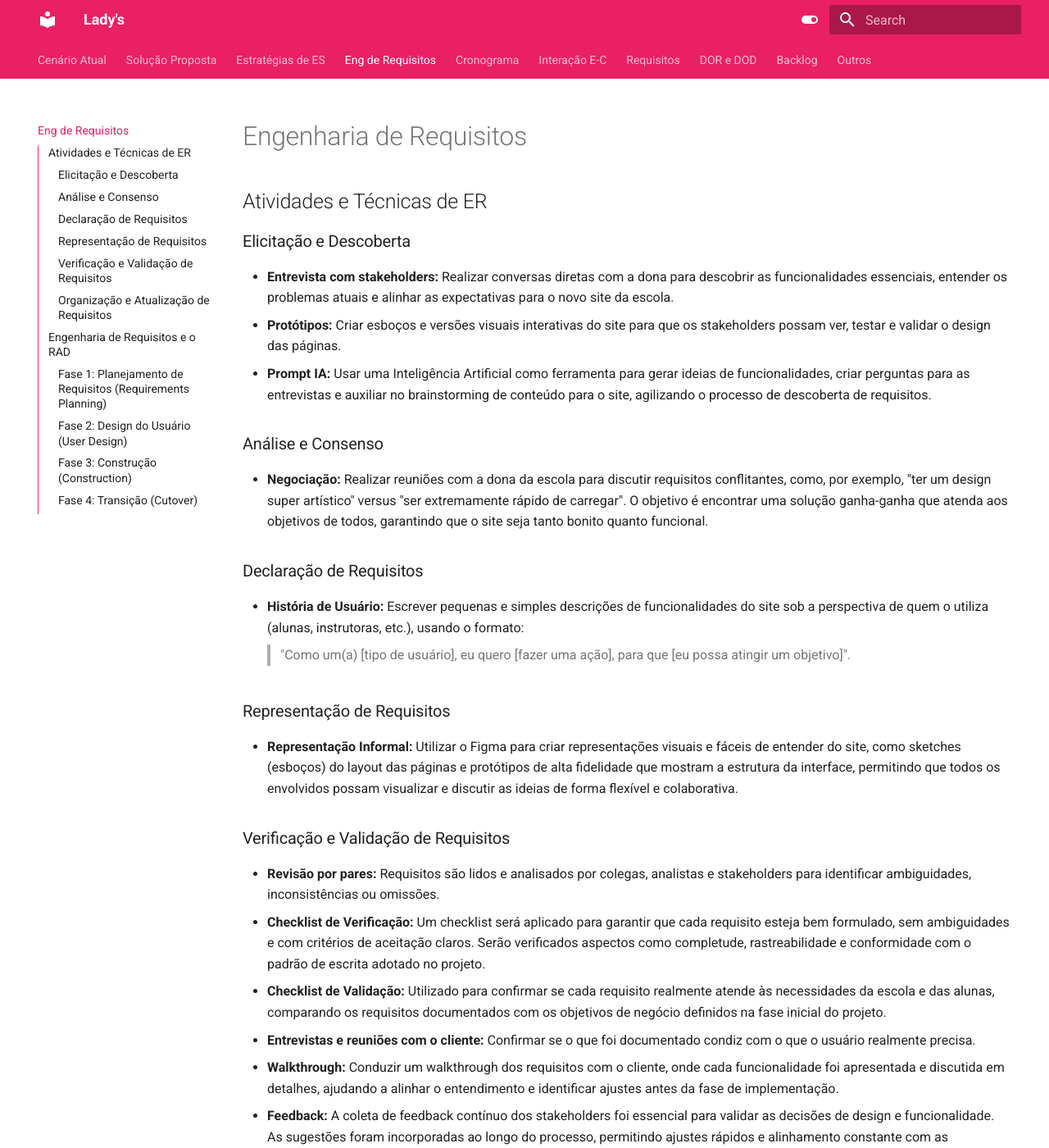
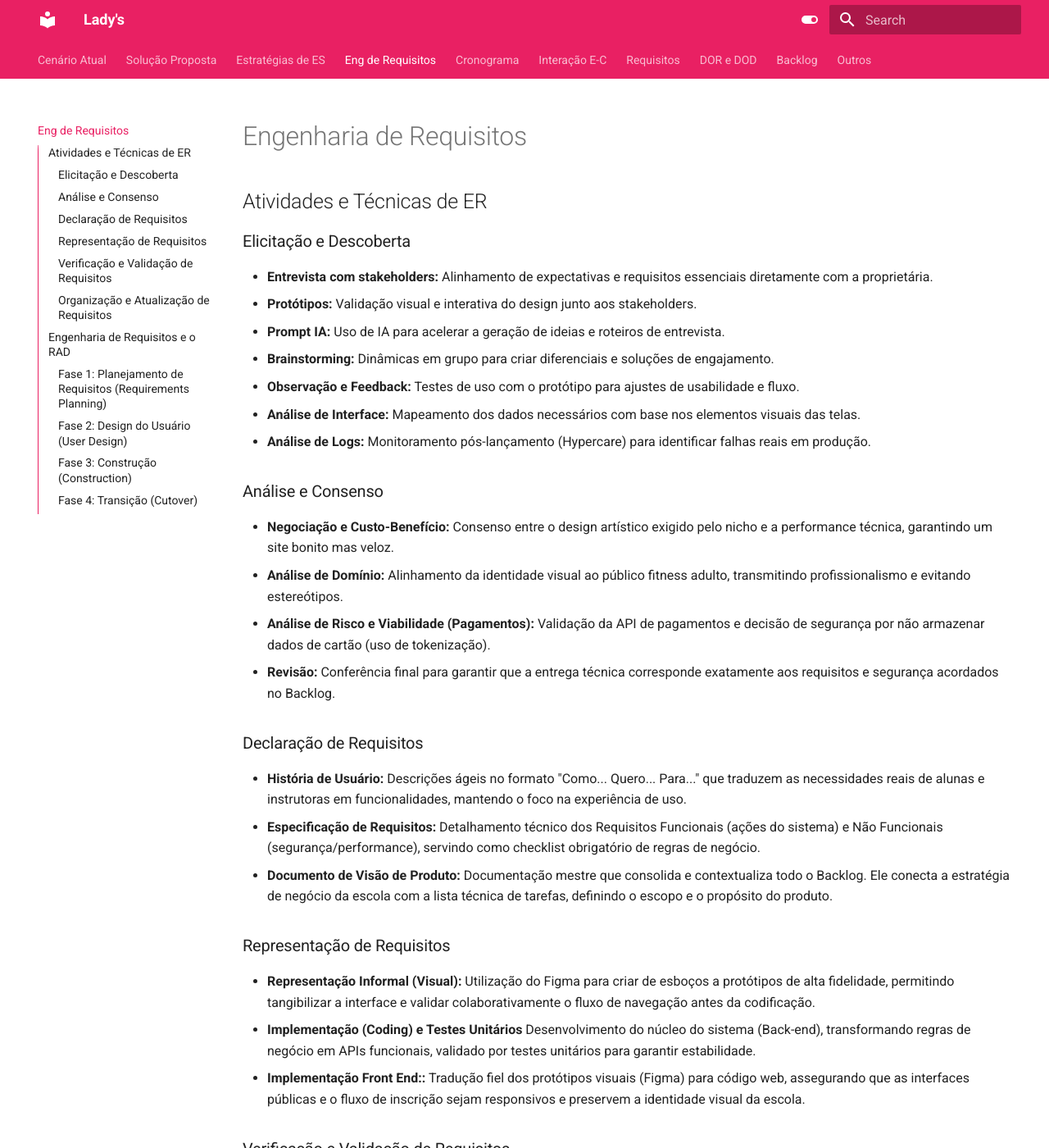
Before and after one commit to mdsreq-fga-unb/REQ-2025.2-T01-EscolaPoleDance, an MkDocs documentation site: the page built from docs/er.md, in a window 1280 px wide and 1400 px high. Shown: the whole window at 82% size. Built offline with MkDocs 1.6.1 and Material for MkDocs 9.7.7, drawn with Linux system fonts in a browser that asks for light colours; some of the changed text lies outside the part shown.

Commit message:
/docs adjusting section 4 to match the documentation

```diff
--- a/docs/er.md
+++ b/docs/er.md
@@ -3,19 +3,29 @@
 ## Atividades e Técnicas de ER
 
 ### Elicitação e Descoberta
-- **Entrevista com stakeholders:** Realizar conversas diretas com a dona para descobrir as funcionalidades essenciais, entender os problemas atuais e alinhar as expectativas para o novo site da escola.
-- **Protótipos:** Criar esboços e versões visuais interativas do site para que os stakeholders possam ver, testar e validar o design das páginas.
-- **Prompt IA:** Usar uma Inteligência Artificial como ferramenta para gerar ideias de funcionalidades, criar perguntas para as entrevistas e auxiliar no brainstorming de conteúdo para o site, agilizando o processo de descoberta de requisitos.
+- **Entrevista com stakeholders:** Alinhamento de expectativas e requisitos essenciais diretamente com a proprietária.
+- **Protótipos:** Validação visual e interativa do design junto aos stakeholders.
+- **Prompt IA:** Uso de IA para acelerar a geração de ideias e roteiros de entrevista.
+- **Brainstorming:** Dinâmicas em grupo para criar diferenciais e soluções de engajamento.
+- **Observação e Feedback:** Testes de uso com o protótipo para ajustes de usabilidade e fluxo.
+- **Análise de Interface:** Mapeamento dos dados necessários com base nos elementos visuais das telas.
+- **Análise de Logs:** Monitoramento pós-lançamento (Hypercare) para identificar falhas reais em produção.
 
 ### Análise e Consenso
-- **Negociação:** Realizar reuniões com a dona da escola para discutir requisitos conflitantes, como, por exemplo, "ter um design super artístico" versus "ser extremamente rápido de carregar". O objetivo é encontrar uma solução ganha-ganha que atenda aos objetivos de todos, garantindo que o site seja tanto bonito quanto funcional.
+- **Negociação e Custo-Benefício:** Consenso entre o design artístico exigido pelo nicho e a performance técnica, garantindo um site bonito mas veloz.
+- **Análise de Domínio:** Alinhamento da identidade visual ao público fitness adulto, transmitindo profissionalismo e evitando estereótipos.
+- **Análise de Risco e Viabilidade (Pagamentos):** Validação da API de pagamentos e decisão de segurança por não armazenar dados de cartão (uso de tokenização).
+- **Revisão:** Conferência final para garantir que a entrega técnica corresponde exatamente aos requisitos e segurança acordados no Backlog.
 
 ### Declaração de Requisitos
-- **História de Usuário:** Escrever pequenas e simples descrições de funcionalidades do site sob a perspectiva de quem o utiliza (alunas, instrutoras, etc.), usando o formato:
-  > "Como um(a) [tipo de usuário], eu quero [fazer uma ação], para que [eu possa atingir um objetivo]".
+- **História de Usuário:** Descrições ágeis no formato "Como... Quero... Para..." que traduzem as necessidades reais de alunas e instrutoras em funcionalidades, mantendo o foco na experiência de uso.
+- **Especificação de Requisitos:** Detalhamento técnico dos Requisitos Funcionais (ações do sistema) e Não Funcionais (segurança/performance), servindo como checklist obrigatório de regras de negócio.
+- **Documento de Visão de Produto:** Documentação mestre que consolida e contextualiza todo o Backlog. Ele conecta a estratégia de negócio da escola com a lista técnica de tarefas, definindo o escopo e o propósito do produto.
 
 ### Representação de Requisitos
-- **Representação Informal:** Utilizar o Figma para criar representações visuais e fáceis de entender do site, como sketches (esboços) do layout das páginas e protótipos de alta fidelidade que mostram a estrutura da interface, permitindo que todos os envolvidos possam visualizar e discutir as ideias de forma flexível e colaborativa.
+- **Representação Informal (Visual):** Utilização do Figma para criar de esboços a protótipos de alta fidelidade, permitindo tangibilizar a interface e validar colaborativamente o fluxo de navegação antes da codificação.
+- **Implementação (Coding) e Testes Unitários** Desenvolvimento do núcleo do sistema (Back-end), transformando regras de negócio em APIs funcionais, validado por testes unitários para garantir estabilidade.
+- **Implementação Front End::** Tradução fiel dos protótipos visuais (Figma) para código web, assegurando que as interfaces públicas e o fluxo de inscrição sejam responsivos e preservem a identidade visual da escola.
 
 ### Verificação e Validação de Requisitos
 - **Revisão por pares:** Requisitos são lidos e analisados por colegas, analistas e stakeholders para identificar ambiguidades, inconsistências ou omissões.
@@ -27,6 +37,11 @@
 
 ### Organização e Atualização de Requisitos
 - **Backlog:** Utilizar uma lista centralizada e priorizada, conhecida como Product Backlog, como a única fonte de trabalho do projeto. Esta lista conterá todas as Histórias de Usuário, requisitos funcionais e não funcionais, e outras tarefas necessárias para o desenvolvimento do site.
+- **Priorização:** Organização contínua das tarefas do Backlog baseada no valor de negócio e urgência para a escola, assegurando que as funcionalidades críticas de captação de alunas sejam desenvolvidas primeiro.
+- **Feedback / MOSCoW:** Aplicação da técnica MOSCoW (Must, Should, Could, Won't) para classificar as solicitações e feedbacks de requisitos.
+- **Análise de Requisitos Emergentes:** Avaliação de novas necessidades que surgiram apenas durante a codificação. O processo decide se o novo requisito deve ser implementado imediatamente (se for crítico) ou registrado no Backlog para ciclos futuros, evitando o descontrole do escopo.
+- **Refinamento:** Reuniões técnicas para detalhar e "limpar" os itens do Backlog. Consiste em quebrar requisitos grandes em tarefas menores e esclarecer dúvidas técnicas antes do início do desenvolvimento.
+- **Versionamento (Git Tag):** Marcação técnica de pontos estáveis no histórico do projeto (ex: v1.0). Garante o controle exato do que foi entregue em cada ciclo e facilita a gestão de mudanças entre a versão de desenvolvimento e a versão final
 
 ## Engenharia de Requisitos e o RAD
 
@@ -39,48 +54,47 @@
 | 1 | Declaração | Rascunho da documentação preliminar do escopo. | Especificação de Requisitos | Lista de requisitos estruturados para leitura do cliente. |
 | 1 | Verificação e Validação | Validação inicial com cliente | Entrevistas e reuniões com o cliente | Confirmação de que os requisitos estão alinhados com a realidade |
 | 2 | Declaração  | Desenvolvimento da documentação preliminar | História de Usuário, Documento de Visão de Produto | Especificação dos Requisitos e Backlog do Produto inicial |
-| 2 | Representação  | Criação de Protótipos | Prototipagem de Alta Fidelidade | Protótipo das interfaces |
+| 2 | Representação  | Criação de Protótipos | Representação Informal | Protótipo das interfaces com alta fidelidade |
 | 2 | Verificação e Validação | Demonstração ao Cliente | Walkthrough, Revisão Técnica | Validação do entendimento visual e identificação de inconsistências. |
 | 2 | Elicitação e Descoberta | Levantamento de ajustes finos e novos detalhes percebidos através da interação com o protótipo. | Observação / Coleta de Feedback | Lista de melhorias de usabilidade, design e correções de fluxo identificadas. |
 | 2 | Análise e Consenso | Discussão com a equipe após coleta de feedback do Cliente  | Análise de Domínio de Requisitos, Análise de Risco | Foram discutidas questões em relação à requisitos como “facilidade de uso e design bonito” além dos requisitos que cumprem o objetivo do projeto (captar alunas). |
-| 2 | Organização e Atualização | Refinamento da documentação “Visão do Produto e Projeto” |  Feedback, Priorização | Documento revisado + Desenvolvimento do Backlog. |
+| 2 | Organização e Atualização | Refinamento da documentação “Visão do Produto e Projeto” | Feedback, Priorização | Documento revisado + Desenvolvimento do Backlog. |
 
 
 ### Fase 2: Design do Usuário (User Design)
 
 | Ciclos | Atividades ER | Prática | Técnica | Resultados Esperados |
 |------------------|---------------|---------|--------|------------------|
-| 1 | xxxxxx | xxxxxx | xxxxxx|xxxxxx |
-| 1 | xxxxxx| xxxxxx | xxxxxx | xxxxxx |
-| 1 | xxxxxx | xxxxxx | xxxxxx | xxxxxx |
-| 1 | xxxxxx | xxxxxx | xxxxxx | xxxxxx |
-| 1 | xxxxxx  | xxxxxx | xxxxxx | xxxxxx |
-| 1 | xxxxxx  | xxxxxx | xxxxxx | xxxxxx |
+| 1 | Análise e Consenso | Priorização e avaliação de riscos | Custo-Benefício, Análise de Risco | Backlog priorizado com base em valor, urgência e viabilidade |
+| 1 | Declaração | Refinamento do backlog | Especificação de Requisitos (RFs) | Backlog com História de Usuário detalhados e prontos para o desenvolvimento. |
+| 1 | Representação | Desenvolvimento detalhado dos fluxos do sistema. | Representação Informal | Protótipo navegável completo representando os fluxos detalhados |
+| 1 | Verificação e Validação  | Validação do que está pronto para desenvolvimento. | Checklist de Validação, walkthrough | Garantia de que o protótipo reflete os requisitos esperados e pode seguir para código |
+| 1 | Elicitação e Descoberta | Definição da estrutura de dados baseada nas telas aprovadas. | Análise de Interface | Mapeamento lógico de quais dados precisam trafegar entre o Front-end e o Back-end. |
+| 1 | Organização e Atualização | Documentação | Análise de Requisitos Emergentes | Especificação de Requisitos consolidada e Atualização do Escopo |
 
 ### Fase 3: Construção (Construction)
 
 | Ciclos | Atividades ER | Prática | Técnica | Resultados Esperados |
 |------------------|---------------|---------|--------|------------------|
-| 1 | xxxxxx | xxxxxx | xxxxxx|xxxxxx |
-| 1 | xxxxxx| xxxxxx | xxxxxx | xxxxxx |
-| 1 | xxxxxx | xxxxxx | xxxxxx | xxxxxx |
-| 1 | xxxxxx | xxxxxx | xxxxxx | xxxxxx |
-| 1 | xxxxxx  | xxxxxx | xxxxxx | xxxxxx |
-| 2 | xxxxxx  | xxxxxx | xxxxxx | xxxxxx |
-| 2 | xxxxxx  | xxxxxx | xxxxxx | xxxxxx |
-| 2 | xxxxxx  | xxxxxx | xxxxxx | xxxxxx |
-| 3 | xxxxxx  | xxxxxx | xxxxxx | xxxxxx |
-| 3 | xxxxxx  | xxxxxx | xxxxxx | xxxxxx |
-| 3 | xxxxxx  | xxxxxx | xxxxxx | xxxxxx |
+| 1 | Declaração | Definição Técnica da Arquitetura (Endpoints e Tabelas). | Representação de Requisitos via Kanban (GitHub Projects). |Tarefas de desenvolvimento técnico detalhadas e prontas para execução (Code-First). |
+| 1 | Representação | Construção do Backend e Painel Admin. | Implementação (Coding) e Testes Unitários | APIs funcionais (Login, CRUD Turmas) e Painel Administrativo operante. |
+| 1 | Verificação e Validação | Demonstração ao Cliente e Teste de APIs. | Checklist de Verificação, Checklist de Validação | Resultados confirmando que as APIs funcionam e validação visual do Painel Admin. |
+| 1 | Elicitação e Descoberta | Elicitação Contínua pós-demonstração | Entrevista / Feedback Rápido | Novos detalhes e requisitos de baixo nível descobertos e adicionados ao backlog. |
+| 1 | Organização e Atualização | Gerenciamento do Backlog | Refinamento | Backlog de Requisitos atualizado com o status das tarefas e os novos itens de feedback incorporados para o Ciclo 2 |
+| 2 | Representação  | Desenvolvimento das Interfaces Públicas. | Implementação Front End | Protótipo e telas do site público que refletem o fluxo de inscrição desejado. |
+| 2 | Verificação e Validação  | Teste de Usabilidade e Validação da Jornada do Usuário | Checklist de Validação, Verificação e Feedback | Resultados do Checklist validando a jornada da aluna, lista de melhorias de UX/UI com base no feedback |
+| 2 | Análise e Consenso  | Refinamento de Requisitos de Interface | Negociação | Consenso sobre as alterações de UX/UI a serem implementadas, garantindo que a solução final atenda às expectativas da aluna |
+| 3 | Análise e Consenso  | Monitoramento e Controle de Riscos (Pagamentos) | Análise de Risco / Viabilidade Técnica | Riscos de segurança mitigados, garantindo uma integração de pagamento segura. |
+| 3 | Verificação e Validação   | Validação Sistêmica e de Requisitos Não-Funcionais | Análise de Qualidade de Requisitos, Walkthrough, Revisão em Pares | Resultados da Revisão e Qualidade de Requisitos assegurada. Aprovação final do cliente para transição |
+| 3 | Declaração  | Documentação Final para Entrega | Especificação de Requisitos de Software | Especificação de Requisitos de Software consolidada e pronta para a entrega |
 
 ### Fase 4: Transição (Cutover)
 
 | Ciclos | Atividades ER | Prática | Técnica | Resultados Esperados |
 |------------------|---------------|---------|--------|------------------|
-| 1 | xxxxxx | xxxxxx | xxxxxx|xxxxxx |
-| 1 | xxxxxx| xxxxxx | xxxxxx | xxxxxx |
-| 1 | xxxxxx | xxxxxx | xxxxxx | xxxxxx |
-| 2 | xxxxxx | xxxxxx | xxxxxx | xxxxxx |
-| 2 | xxxxxx  | xxxxxx | xxxxxx | xxxxxx |
-| 2 | xxxxxx  | xxxxxx | xxxxxx | xxxxxx |
-| 2 | xxxxxx  | xxxxxx | xxxxxx | xxxxxx |
+| 1 | Verificação e Validação  | Validação Final e Aceite do Produto | Checklist de Validação, Verificação, DoD| Resultados do Checklist confirmando a prontidão para o Go-Live, DoD formalmente aceito pelo cliente. |
+| 1 | Organização e Atualização | Gerenciamento do Escopo de Transição | Versionamento (Git Tag) | Backlog de Requisitos finalizado e versionado para a transição. |
+| 2 | Elicitação e Descoberta | Suporte Inicial e Monitoramento | Análise de Logs | Lista de dúvidas operacionais e pequenos bugs identificados em produção. |
+| 2 | Organização e Atualização | Gerenciamento de Ajustes Pós-Implantação | Feedback, MOSCOW | Backlog de Requisitos contendo uma lista priorizada de itens para manutenção. |
+| 2 | Análise e Consenso  | Reunião de Lições Aprendidas. | Revisão em Pares | Relatório de encerramento com pontos positivos e melhorias para projetos futuros. |
+| 2 | Verificação e Validação | Validação da Entrega e Encerramento do Projeto | Entrevista, Revisão em Pares | Resultados da Revisão com o termo de aceite final do sistema e o encerramento formal do projeto. |
```
